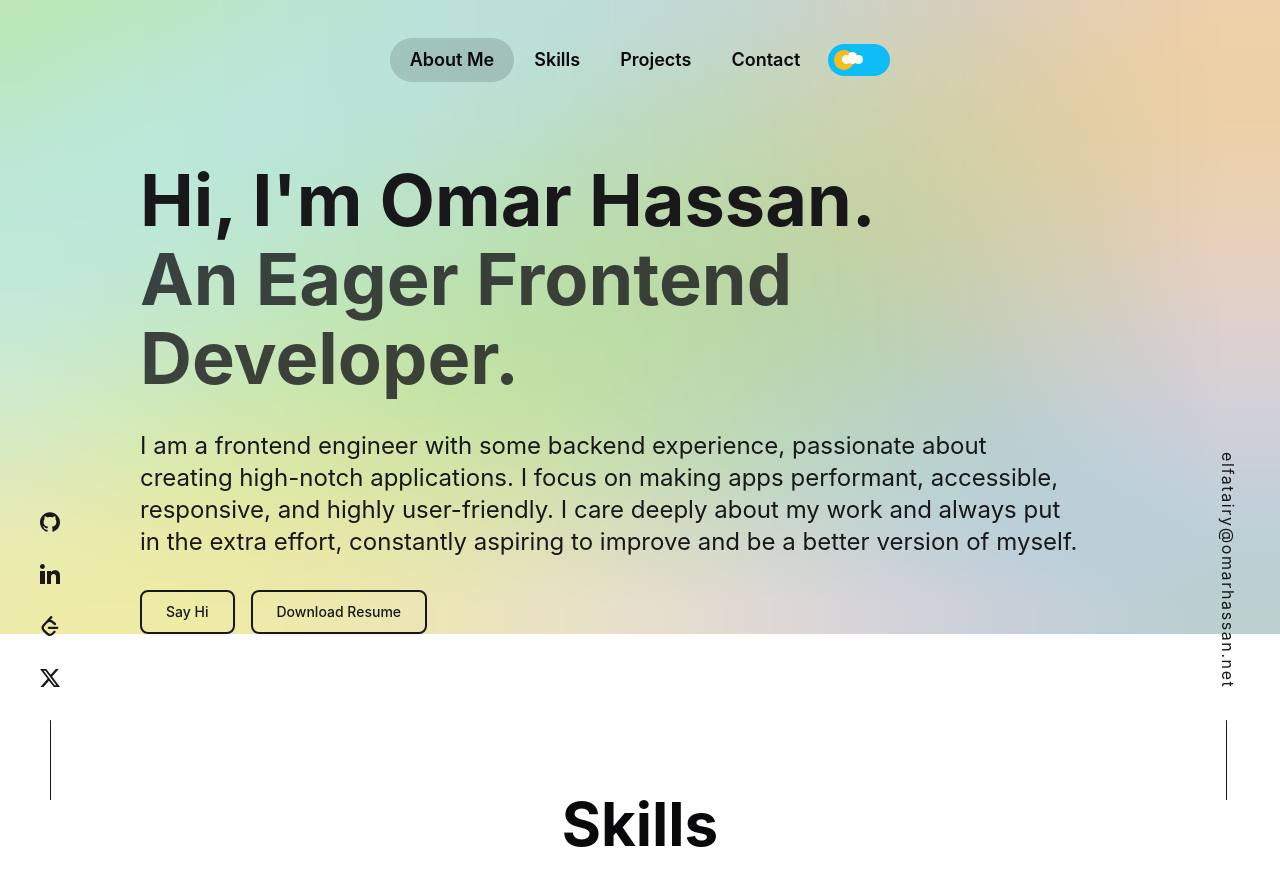
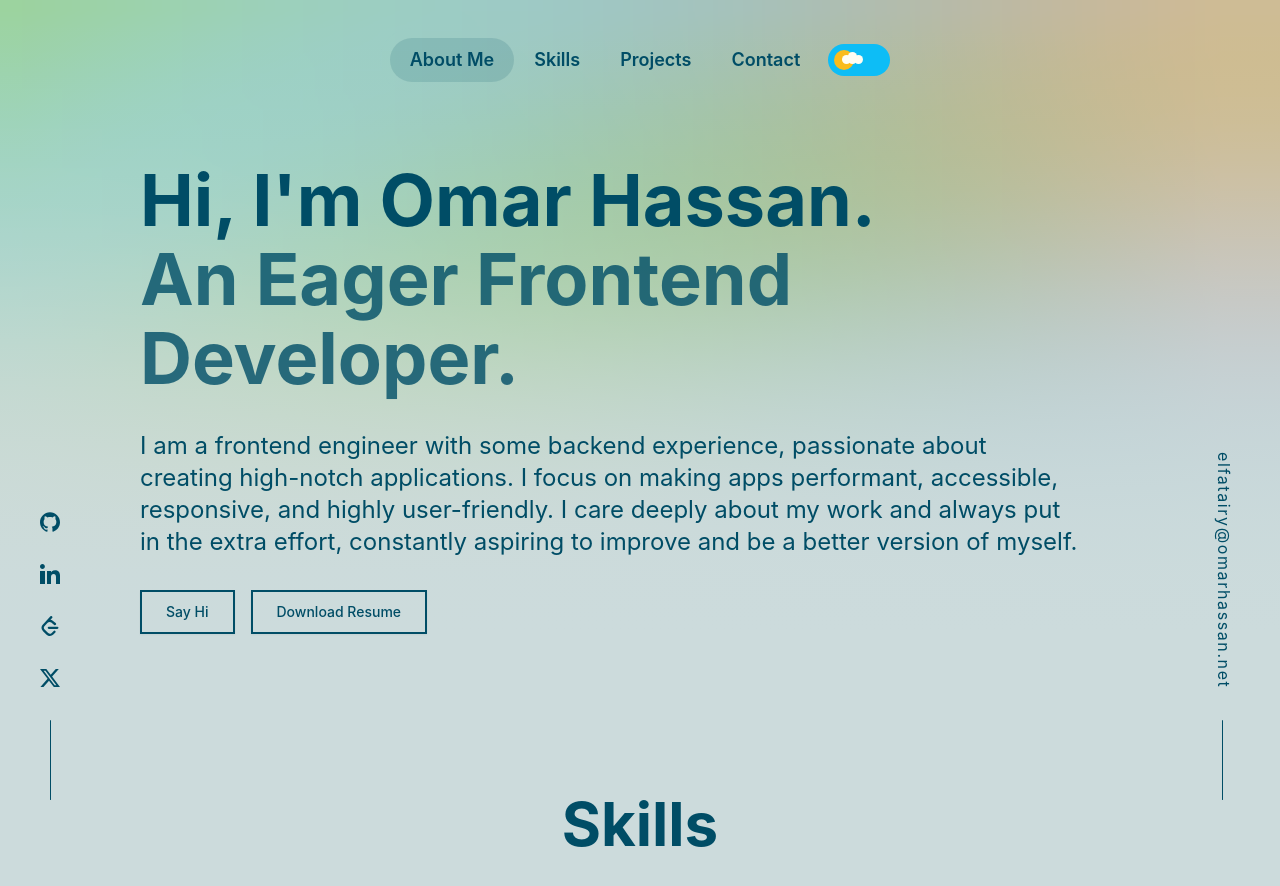
Before and after one commit to elfatairy/Portfolio-v2, a React (Vite) app: page /landing in a window 1280 px wide. Shown: the top 886 px of the page. Built offline with nearby package versions, Linux system fonts and the light colour scheme.

Commit message:
feat: add light mode style colors

```diff
--- a/src/components/Header.tsx
+++ b/src/components/Header.tsx
@@ -38,9 +38,9 @@ export default function Header() {
   return (
     <header className="p-2 flex gap-2 fixed top-5 left-0 right-0 justify-center z-navigation">
       <motion.nav
-        initial={{ backgroundColor: '#004D6600' }}
+        initial={{ backgroundColor: 'color-mix(in srgb, var(--secondary) 0%, transparent)' }}
         animate={{
-          backgroundColor: isScrolled ? '#004D6680' : '#004D6600',
+          backgroundColor: isScrolled ? 'color-mix(in srgb, var(--secondary) 50%, transparent)' : 'color-mix(in srgb, var(--secondary) 0%, transparent)',
           backdropFilter: isScrolled ? 'blur(15px)' : 'blur(0px)'
         }}
         transition={{ duration: 0.2 }}
@@ -59,7 +59,7 @@ export default function Header() {
 }
 
 function SectionLink({ section, active }: { section: Section, active: boolean }) {
-  const bgClassName = active ? 'bg-foreground/14 group-has-[a:hover]:bg-foreground/0 hover:bg-foreground/14' : 'hover:bg-foreground/14'
+  const bgClassName = active ? 'bg-tertiary/14 group-has-[a:hover]:bg-tertiary/0 hover:bg-tertiary/14' : 'hover:bg-tertiary/14'
   return (
     <div className={`font-semibold text-sm xs:text-base md:text-lg text-foreground rounded-full ${bgClassName} transition duration-300`}>
       <Link to="/landing" hash={section} className="px-3 xs:px-5 py-2 inline-block">{sections[section].label}</Link>
--- a/src/routes/landing/~components/Strips.tsx
+++ b/src/routes/landing/~components/Strips.tsx
@@ -1,12 +1,18 @@
+import { useTheme } from '@/contexts/ThemeContext'
 import { X, LinkedIn, GitHub, LeetCode } from './SocialIcons'
 import { motion } from 'motion/react'
+
+const email = 'elfatairy@omarhassan.net'
+
+export function SocialsStrip() {
+  const { isDarkMode } = useTheme()
 
   const socials = [
     {
       name: 'GitHub',
       url: 'https://github.com/elfatairy',
       icon: () => <GitHub />,
-    color: '#ffffff'
+      color: isDarkMode ? '#ffffff' : '#181717'
     },
     {
       name: 'LinkedIn',
@@ -24,12 +30,10 @@ const socials = [
       name: 'X',
       url: 'https://x.com/intent/follow?screen_name=omar_elfat76510',
       icon: () => <X />,
-    color: '#ffffff'
+      color: isDarkMode ? '#ffffff' : '#000000'
     }
   ]
-const email = 'elfatairy@omarhassan.net'
 
-export function SocialsStrip() {
   return (
     <div className="flex-col items-center fixed gap-8 bottom-0 left-10 z-navigation text-primary hidden md:flex">
       {socials.map((social) => (
@@ -55,19 +59,21 @@ export function SocialsStrip() {
 }
 
 export function EmailStrip() {
+  const { isDarkMode } = useTheme()
+
   return (
     <div className="flex-col items-center fixed gap-8 bottom-0 right-10 z-navigation text-primary hidden md:flex">
       <motion.a
         href={`mailto:${email}`}
         target="_blank"
         rel="noopener noreferrer"
-        className='text-primary pl-1'
+        className='text-primary pl-2 pr-1'
         style={{
           letterSpacing: '0.1em',
           WebkitWritingMode: 'vertical-rl',
           writingMode: 'vertical-rl'
         }}
-        whileHover={{ color: '#CCDBDC' }}
+        whileHover={{ color: isDarkMode ? '#FFFFFF' : '#000000', y: -10 }}
         whileTap={{ scale: 0.9 }}
       >
         {email}
--- a/src/styles.css
+++ b/src/styles.css
@@ -34,8 +34,34 @@ code {
 }
 
 :root {
-  --background: oklch(1 0 0);
-  --foreground: oklch(0.141 0.005 285.823);
+  --background: #ccdbdc;
+  --background-gradient: linear-gradient(
+    to bottom,
+    oklch(0.8804 0.0162 201.68 / 0) 0%,
+    oklch(0.8804 0.0162 201.68 / 0.013) 9.7%,
+    oklch(0.8804 0.0162 201.68 / 0.049) 18.1%,
+    oklch(0.8804 0.0162 201.68 / 0.104) 25.5%,
+    oklch(0.8804 0.0162 201.68 / 0.175) 31.9%,
+    oklch(0.8804 0.0162 201.68 / 0.259) 37.7%,
+    oklch(0.8804 0.0162 201.68 / 0.352) 43%,
+    oklch(0.8804 0.0162 201.68 / 0.45) 47.9%,
+    oklch(0.8804 0.0162 201.68 / 0.55) 52.8%,
+    oklch(0.8804 0.0162 201.68 / 0.648) 57.7%,
+    oklch(0.8804 0.0162 201.68 / 0.741) 63%,
+    oklch(0.8804 0.0162 201.68 / 0.825) 68.7%,
+    oklch(0.8804 0.0162 201.68 / 0.896) 75%,
+    oklch(0.8804 0.0162 201.68 / 0.951) 82.2%,
+    oklch(0.8804 0.0162 201.68 / 0.987) 90.5%,
+    oklch(0.8804 0.0162 201.68 / 1) 100%
+  );
+  --foreground: #004D66;
+  --tertiary: #004D66;
+  --primary: #004D66;
+  --primary-foreground: #9AD1D4;
+  --ring: #004D66;
+  --secondary: #9AD1D4;
+  --border: #004D66;
+  /* --foreground: oklch(0.141 0.005 285.823);
   --card: oklch(1 0 0);
   --card-foreground: oklch(0.141 0.005 285.823);
   --popover: oklch(1 0 0);
@@ -50,13 +76,11 @@ code {
   --accent-foreground: oklch(0.21 0.006 285.885);
   --destructive: oklch(0.577 0.245 27.325);
   --destructive-foreground: oklch(0.577 0.245 27.325);
-  --border: oklch(0.92 0.004 286.32);
   --input: oklch(0.92 0.004 286.32);
-  --radius: 0.625rem;
+  --radius: 0.625rem; */
 }
 
 .dark {
-  --background: #003249;
   --background-gradient: linear-gradient(
     to bottom,
     oklch(0.2996 0.0639 235.39 / 0) 0%,
@@ -75,15 +99,20 @@ code {
     oklch(0.2996 0.0639 235.39 / 0.951) 82.2%,
     oklch(0.2996 0.0639 235.39 / 0.987) 90.5%,
     oklch(0.2996 0.0639 235.39 / 1) 100%
-  );
+    );
+  --background: #003249;
   --foreground: #ccdbdc;
-  --card: oklch(0.141 0.005 285.823);
+  --tertiary: #ccdbdc;
+  --primary: #9ad1d4;
+  --primary-foreground: #003852;
+  --ring: #80ced7;
+  --secondary: #004D66;
+  --border: oklch(0.274 0.006 286.033);
+  /* --card: oklch(0.141 0.005 285.823);
   --card-foreground: oklch(0.985 0 0);
   --popover: oklch(0.141 0.005 285.823);
-  --popover-foreground: oklch(0.985 0 0);
-  --primary: #9ad1d4;
-  --primary-foreground: #003852;
-  --secondary: oklch(0.274 0.006 286.033);
+  --popover-foreground: oklch(0.985 0 0); */
+  /* --secondary: oklch(0.274 0.006 286.033);
   --secondary-foreground: oklch(0.985 0 0);
   --muted: oklch(0.274 0.006 286.033);
   --muted-foreground: oklch(0.705 0.015 286.067);
@@ -91,9 +120,7 @@ code {
   --accent-foreground: oklch(0.985 0 0);
   --destructive: oklch(0.396 0.141 25.723);
   --destructive-foreground: oklch(0.637 0.237 25.331);
-  --border: oklch(0.274 0.006 286.033);
-  --input: oklch(0.274 0.006 286.033);
-  --ring: #80ced7;
+  --input: oklch(0.274 0.006 286.033); */
 }
 
 @theme inline {
@@ -106,6 +133,7 @@ code {
   --color-primary: var(--primary);
   --color-primary-foreground: var(--primary-foreground);
   --color-secondary: var(--secondary);
+  --color-tertiary: var(--tertiary);
   --color-secondary-foreground: var(--secondary-foreground);
   --color-muted: var(--muted);
   --color-muted-foreground: var(--muted-foreground);
```
Lines whose indentation alone changed are shown as unchanged.
